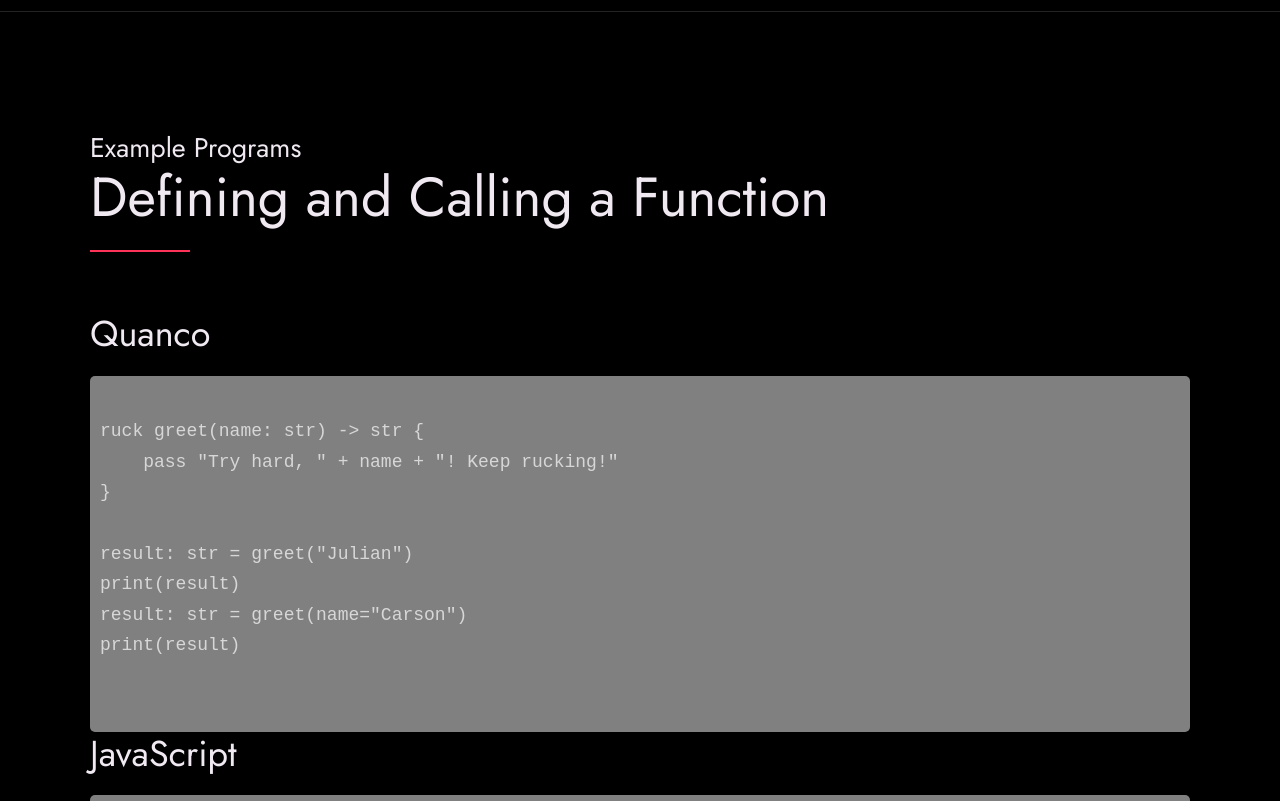
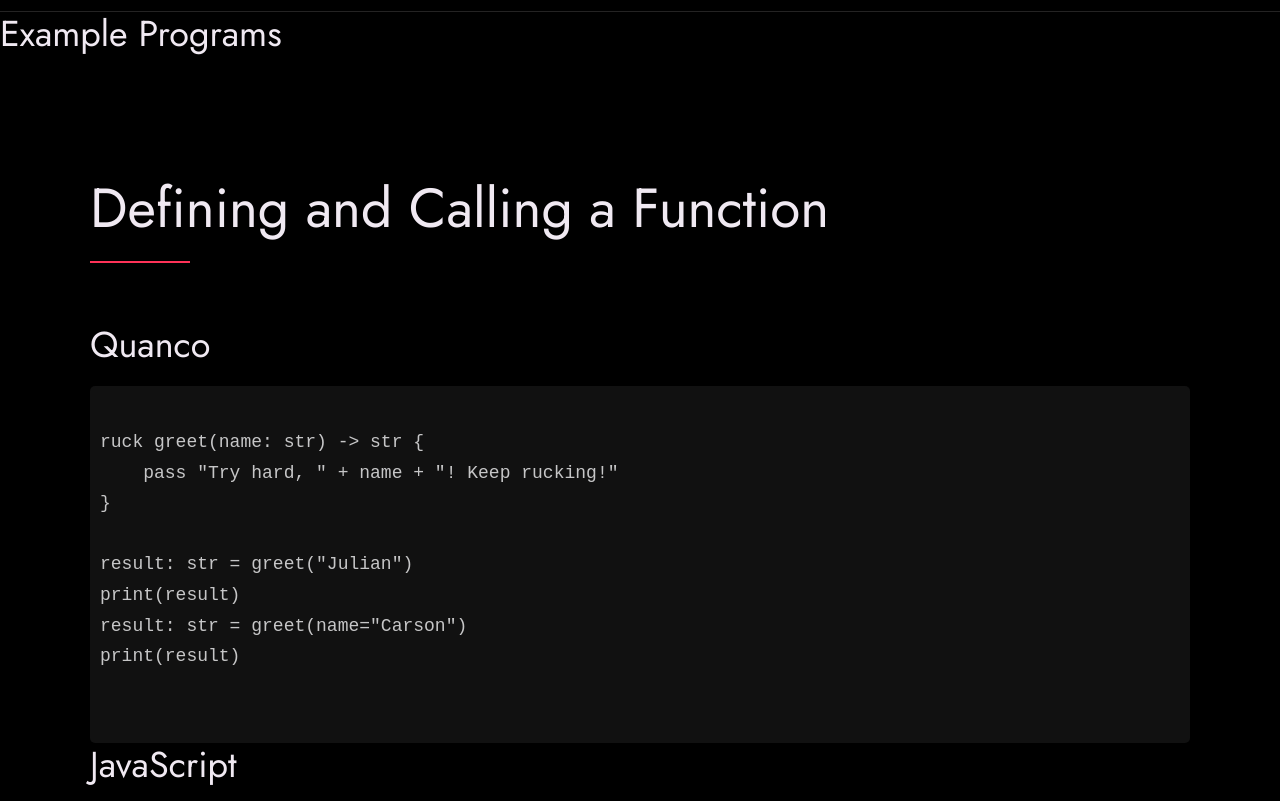
Before and after one commit to DroopyMantis/test, a plain HTML site: page index.html in a window 1280 px wide. Shown: the part 1900-2701 px from the top of the page. Drawn offline with Linux system fonts and the light colour scheme; files whose address does not match are found by name.

Commit message:
Update index.html

```diff
--- a/index.html
+++ b/index.html
@@ -87,26 +87,19 @@
 
 
   <!-- ***** Examples ***** -->
+    <h1>Example Programs</h1>
   <style>
-
         pre {
-
-            background-color: #808080;
-
+            background-color: #111111;
             padding: 10px;
-
             border-radius: 5px;
-
             overflow-x: auto;
-
         }
-
     </style>
   <section class="examples" id="examples">
     <div class="row">
       </head>
 <body>
-    <h1>Example Programs</h1>
     <h2>Defining and Calling a Function</h2>
     <h3>Quanco</h3>
     <pre>
```
